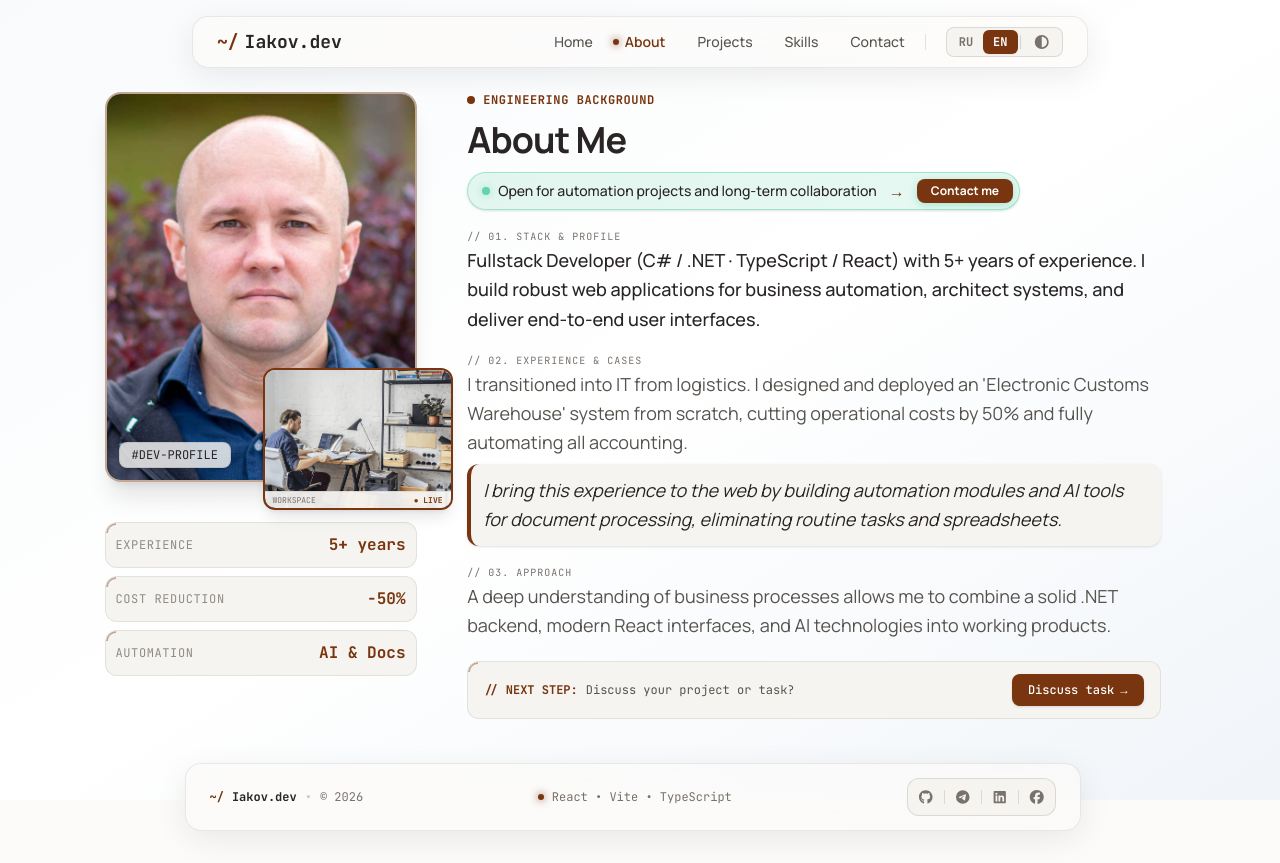
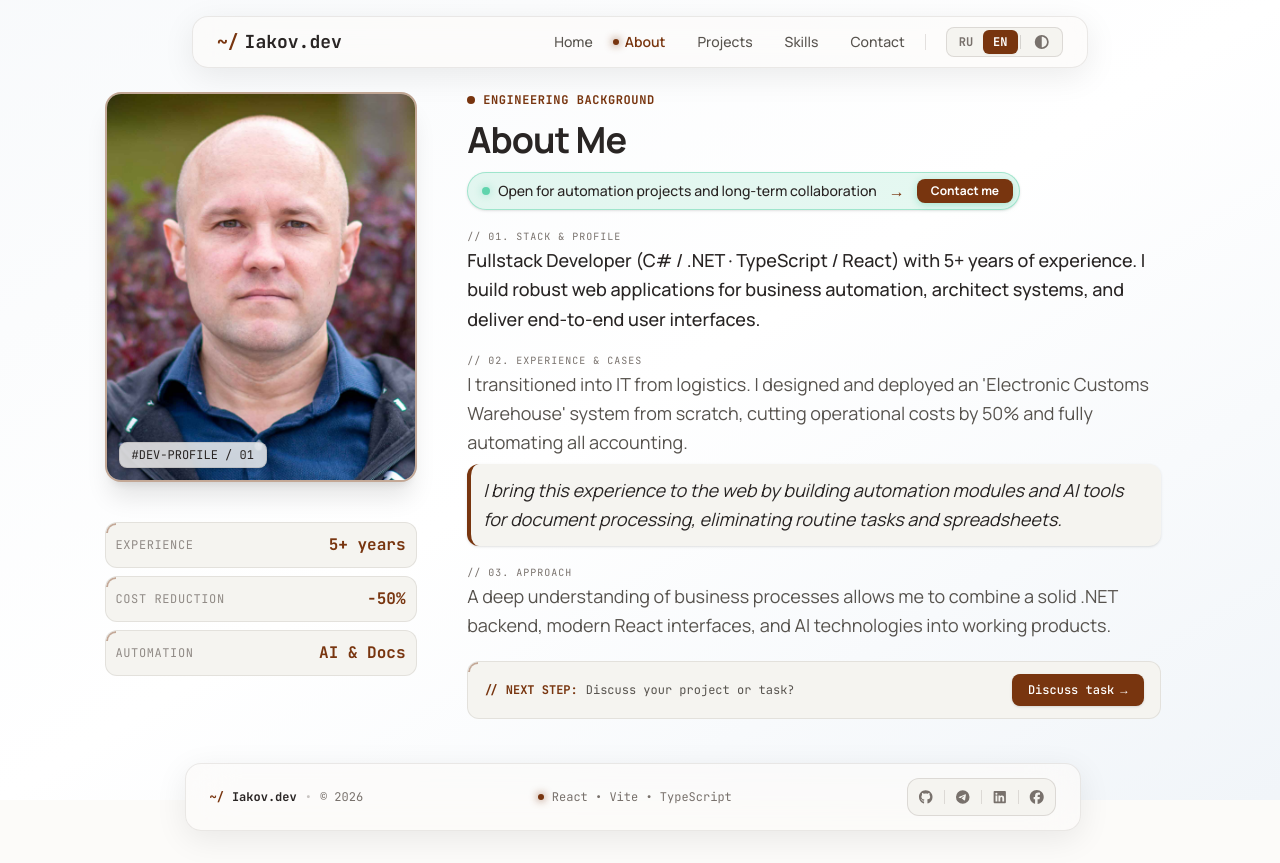
Before and after one commit to IakovYakovlev/personal, a React (Vite) app: page /about in a window 1280 px wide. Built offline with nearby package versions, Linux system fonts and the light colour scheme.

Commit message:
refactor: update developer profile label and comment out workspace image section in About component

```diff
--- a/src/ui/pages/About/About.tsx
+++ b/src/ui/pages/About/About.tsx
@@ -22,11 +22,11 @@ export const About = () => {
               <div className='absolute inset-0 bg-gradient-to-b from-transparent via-white/10 to-transparent -translate-y-full group-hover:translate-y-full transition-transform duration-700 pointer-events-none' />
 
               <div className='absolute bottom-3 left-3 bg-[var(--color-bg-base)]/80 backdrop-blur-md px-3 py-1 rounded-lg border border-[var(--color-text-subtle)]/20 text-xs font-mono text-[var(--color-text-base)] shadow-sm z-10'>
-                #DEV-PROFILE
+                #DEV-PROFILE / 01
               </div>
             </div>
 
-            <div className='absolute -bottom-3 -right-7 w-2/3 max-w-[190px] aspect-[4/3] rounded-xl overflow-hidden border-2 border-[var(--color-primary)] shadow-lg bg-[var(--color-bg-muted)] z-20 group'>
+            {/* <div className='absolute -bottom-3 -right-7 w-2/3 max-w-[190px] aspect-[4/3] rounded-xl overflow-hidden border-2 border-[var(--color-primary)] shadow-lg bg-[var(--color-bg-muted)] z-20 group'>
               <img
                 src={workspace}
                 alt='Workspace'
@@ -38,7 +38,7 @@ export const About = () => {
                 <span>WORKSPACE</span>
                 <span className='text-[var(--color-primary)] font-bold'>● LIVE</span>
               </div>
-            </div>
+            </div> */}
           </div>
 
           {/* Метрики */}
```
